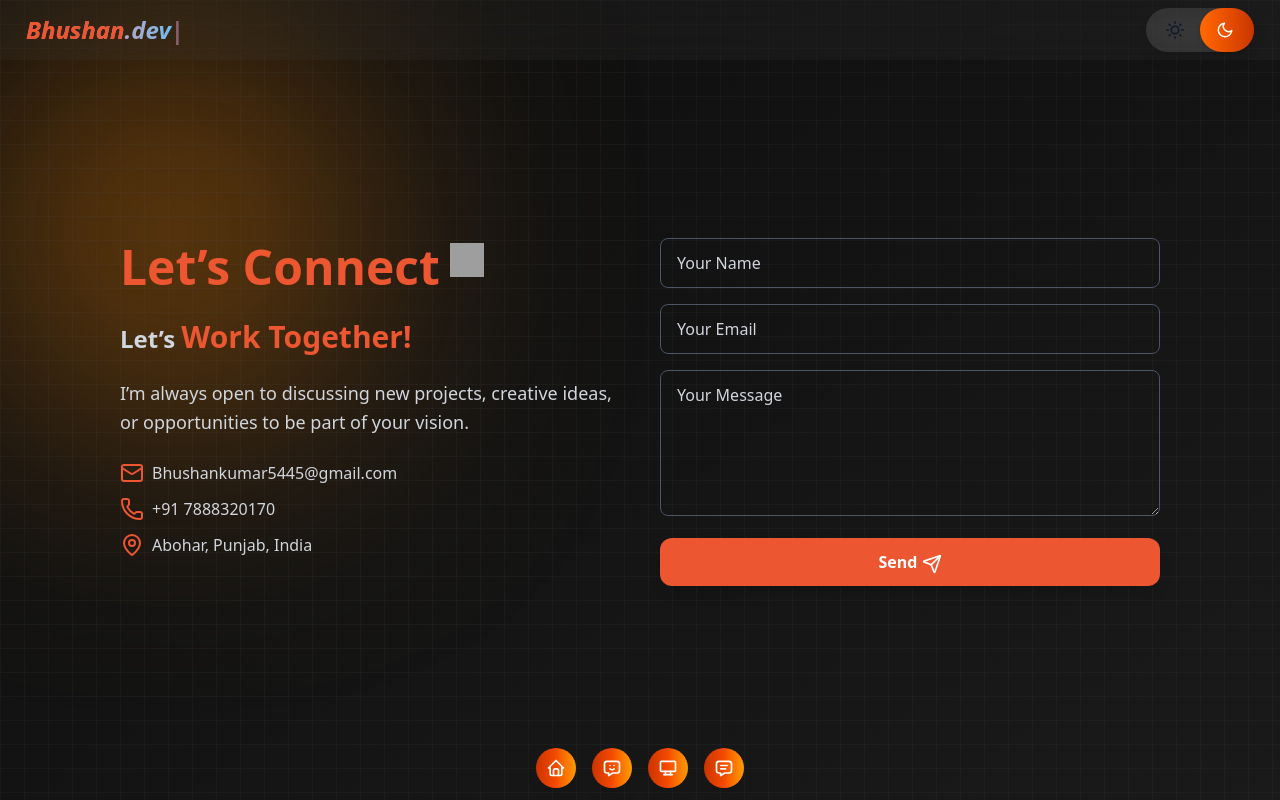
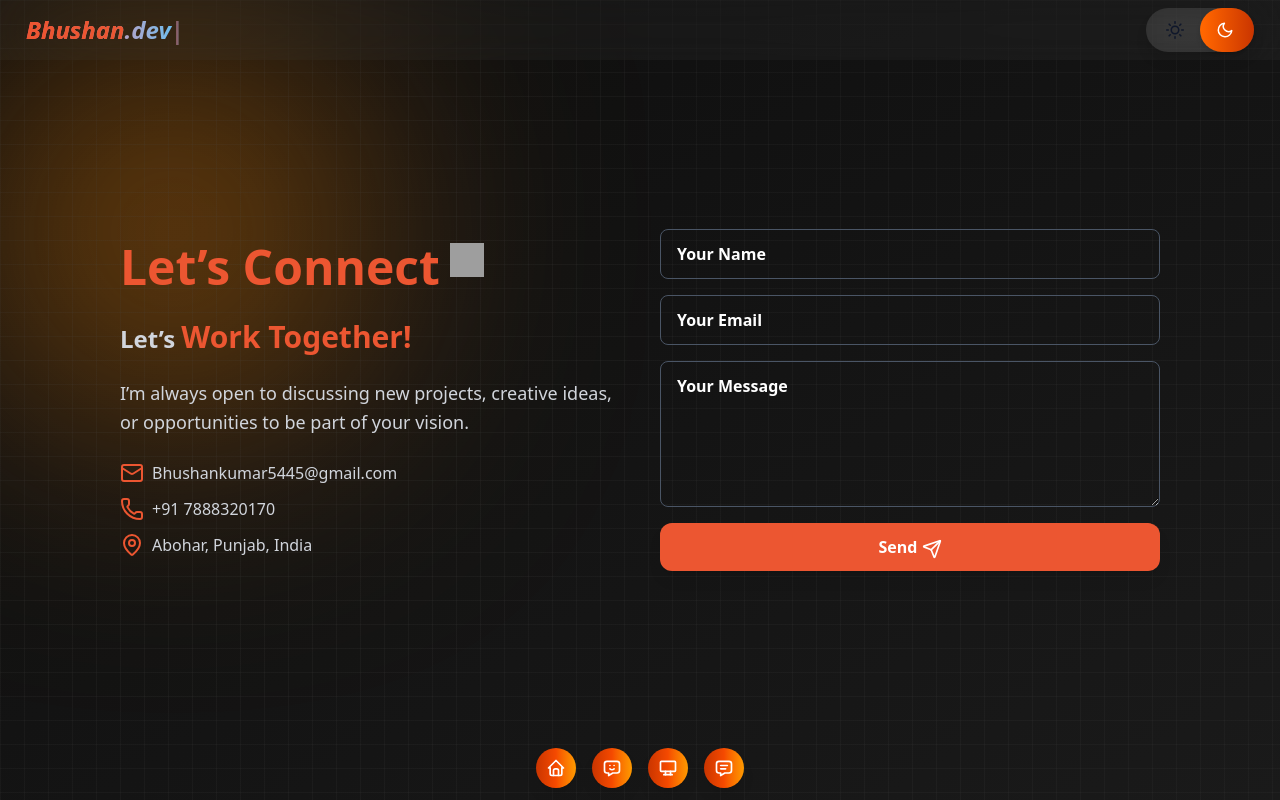
Before and after one commit to lovishverma1435/lovey-s_portfolio, a React (Vite) app: page /contact in a window 1280 px wide. Built offline with nearby package versions, Linux system fonts and the light colour scheme; grey boxes are pictures that could not be loaded.

Commit message:
first commit

```diff
--- a/package.json
+++ b/package.json
@@ -10,6 +10,7 @@
     "preview": "vite preview"
   },
   "dependencies": {
+    "@emailjs/browser": "^4.4.1",
     "@tabler/icons-react": "^3.34.1",
     "@tailwindcss/vite": "^4.1.13",
     "aos": "^2.3.4",
--- a/src/App.css
+++ b/src/App.css
@@ -7,7 +7,9 @@
 
 @theme{
      --font-inter:" "Inter", sans-serif";
+     --color-OrangeCustom:#ec5631
 }
+
 @keyframes float {
   0%, 100% {
     transform: translateY(0);
--- a/src/pages/Contact.jsx
+++ b/src/pages/Contact.jsx
@@ -1,8 +1,10 @@
-import React, { useState } from "react";
+import React, { useRef, useState } from "react";
 import { Mail, Phone, MapPin, Send } from "lucide-react";
 import { useTheme } from "../Theme/ThemeProvider";
 import AOS from "aos";
 import "aos/dist/aos.css";
+import emailjs from "@emailjs/browser";
+import "../App.css"
 const Contact = () => {
   const [loading, setLoading] = useState(false);
   AOS.init({
@@ -11,11 +13,28 @@ const Contact = () => {
     offset: 0,
   });
   const { theme } = useTheme();
-
+  const formRef = useRef();
   const handleSubmit = (e) => {
     e.preventDefault();
     setLoading(true);
-    setTimeout(() => setLoading(false), 2000);
+
+    emailjs.sendForm(
+      "service_kce2ghc",
+      "template_ultuuzk",
+      formRef.current,
+      "dzadLep3geGSzN2Fo"
+    )
+
+      .then((result) => {
+        console.log("Email sent successfully:", result.text);
+        alert("Message sent successfully!");
+        setLoading(false);
+        formRef.current.reset();
+      }, (error) => {
+        console.error("Email sending error:", error.text);
+        alert("Failed to send message.");
+        setLoading(false);
+      });
   };
 
   return (
@@ -25,75 +44,77 @@ const Contact = () => {
       <div className="container mx-auto px-4  value  h-screen gap-10 py-20">
         {/* Left Side */}
         <div className="flex-1 flex flex-col gap-6">
-          <h1 data-aos="fade-right"  data-aos-delay="200" className="flex text-4xl lg:text-5xl font-bold text-[#ec5631] gap-[10px]">
+          <h1 data-aos="fade-right" data-aos-delay="200" className="flex text-4xl lg:text-5xl font-bold text-OrangeCustom gap-[10px]">
             Let’s Connect <iframe title="id" src="https://lottie.host/embed/a8c326ab-79af-4c6a-ae2e-44fce48336e3/CguXzoecsQ.lottie " className="w-[34px] h-[34px]"></iframe>
           </h1>
-          <h2  data-aos="fade-right"  data-aos-delay="400" className="text-2xl font-bold pt-1">
-            Let’s <span className="text-[#ec5631] font-extrabold text-3xl">Work Together!</span>
+          <h2 data-aos="fade-right" data-aos-delay="400" className="text-2xl font-bold pt-1">
+            Let’s <span className="text-OrangeCustom font-extrabold text-3xl">Work Together!</span>
           </h2>
-          <p  data-aos="fade-right"  data-aos-delay="600" className="text-lg leading-relaxed">
+          <p data-aos="fade-right" data-aos-delay="600" className="text-lg leading-relaxed">
             I’m always open to discussing new projects, creative ideas, or
             opportunities to be part of your vision.
           </p>
 
           {/* Contact Info */}
           <div className="flex flex-col gap-3">
-            <p  data-aos="fade-right"  data-aos-delay="800" className="flex items-center gap-2 ">
-              <Mail className="text-[#ec5631]" />
-              <a href="mailto:Bhushankumar5445@gmail.com" className="hover:underline hover:text-[#ec5631]">
+            <p data-aos="fade-right" data-aos-delay="800" className="flex items-center gap-2 ">
+              <Mail className="text-OrangeCustom" />
+              <a href="mailto:Bhushankumar5445@gmail.com" className="hover:underline hover:text-OrangeCustom">
                 Bhushankumar5445@gmail.com
               </a>
             </p>
 
-            <p  data-aos="fade-right"  data-aos-delay="1000" className="flex items-center gap-2 ">
-              <Phone className="text-[#ec5631]" />
-              <a href="tel:+917888320170" className="hover:underline hover:text-[#ec5631]">
+            <p data-aos="fade-right" data-aos-delay="1000" className="flex items-center gap-2 ">
+              <Phone className="text-OrangeCustom" />
+              <a href="tel:+917888320170" className="hover:underline hover:text-OrangeCustom">
                 +91 7888320170
               </a>
             </p>
 
-            <p  data-aos="fade-right"  data-aos-delay="1200" className="flex items-center gap-2 ">
-              <MapPin className="text-[#ec5631]" />
+            <p data-aos="fade-right" data-aos-delay="1200" className="flex items-center gap-2 ">
+              <MapPin className="text-OrangeCustom" />
               <a href="https://www.google.com/maps/place/Abohar,+Punjab,+India" target="_blank" className="hover:underline hover:text-[#ec5631]">Abohar, Punjab, India</a>
             </p>
           </div>
         </div>
 
         {/* Right Side (Form) */}
-        <div className={`flex-1 w-full   ${theme ? "text-black " : "text-gray-300 "} `}>
-          <form
-            onSubmit={handleSubmit}
-            className="flex flex-col gap-4 mt-6 bg-transparent"
-          >
-            <div data-aos="fade-up"  data-aos-delay="200">
+        <div className="flex-1 max-w-[500px]  w-full">
+          <form ref={formRef} onSubmit={handleSubmit} className="flex flex-col gap-4 bg-transparent">
+            <div data-aos="fade-down" data-aos-delay="800" className="flex flex-col w-full">
             <input
               type="text"
+              name="from_name"
               placeholder="Your Name"
-              className={`${theme ? " placeholder-black text-black" :"text-gray-300 placeholder-gray-300"} bg-transparent w-full   border border-gray-600 rounded-lg px-4 py-3 focus:outline-none focus:ring-2 focus:ring-[#ec5631]`}
-            />
-            </div>
-           <div data-aos="fade-up"  data-aos-delay="400" >
+              required
+              className={`${theme ? "placeholder-black" : "placeholder-white"} bg-transparent border z-0 border-gray-600 rounded-lg px-4 py-3 focus:outline-none focus:ring-2 focus:ring-OrangeCustom font-semibold`}
+            /></div>
+            <div data-aos="fade-down" data-aos-delay="600" className="flex flex-col w-full">
             <input
               type="email"
+              name="reply_to"
               placeholder="Your Email"
-               className={`${theme ? " placeholder-black text-black" :"text-gray-300 placeholder-gray-300"} bg-transparent w-full   border border-gray-600 rounded-lg px-4 py-3 focus:outline-none focus:ring-2 focus:ring-[#ec5631]`}
-            />
-           </div>
-           <div data-aos="fade-up"  data-aos-delay="500" >
+              required
+              className={`${theme ? "placeholder-black" : "placeholder-white"} bg-transparent border z-0 border-gray-600 rounded-lg px-4 py-3 focus:outline-none focus:ring-2 focus:ring-OrangeCustom font-semibold`}
+            /></div>
+            <div data-aos="fade-down" data-aos-delay="400" className=" flex flex-col w-full">
               <textarea
+                name="message"
                 placeholder="Your Message"
                 rows="5"
-               className={`${theme ? " placeholder-black text-black" :"text-gray-300 placeholder-gray-300"} bg-transparent w-full   border border-gray-600 rounded-lg px-4 py-3 focus:outline-none focus:ring-2 focus:ring-[#ec5631]`}
+                required
+                className={`${theme ? "placeholder-black" : "placeholder-white"} bg-transparent border z-0 border-gray-600 rounded-lg px-4 py-3 focus:outline-none focus:ring-2 focus:ring-OrangeCustom font-semibold`}
               ></textarea>
             </div>
-
-            <button data-aos="fade-up"  data-aos-delay="500"
+            <div  data-aos="fade-down" data-aos-delay="200" className="flex flex-col w-full">
+            <button
               type="submit"
               disabled={loading}
-              className="bg-[#ec5631] text-white font-semibold py-3 px-6 rounded-xl hover:scale-105 transition-transform duration-300 shadow-lg disabled:opacity-50 mb-16 md:mb-0 cursor-pointer"
+              className="bg-OrangeCustom z-0 text-white font-semibold py-3 px-6 rounded-xl  hover:scale-105 transition-transform duration-300 shadow-lg disabled:opacity-50 mb-16 md:mb-0"
             >
               {loading ? "Sending..." : "Send"} <Send className="inline w-5 h-5" />
             </button>
+            </div>
           </form>
         </div>
       </div>
--- a/src/pages/Projects.jsx
+++ b/src/pages/Projects.jsx
@@ -44,14 +44,14 @@ const Projects = () => {
 
                   {/* Content */}
                   <div className="flex justify-between items-center mt-2">
-                    <h1 className="text-2xl text-[#ec5631] font-semibold tracking-wide">
+                    <h1 className="text-2xl text-OrangeCustom font-semibold tracking-wide">
                       {item.name}
                     </h1>
                     <Link
                       to={item.link}
                       target="_blank"
                       rel="noopener noreferrer"
-                      className="text-lg text-[#ec5631] px-4 py-2 rounded-xl font-medium border border-[#ec5631] group-hover:!text-white group-hover:bg-[#ec5631] transition-all duration-300"
+                      className="text-lg text-OrangeCustom px-4 py-2 rounded-xl font-medium border border-OrangeCustom group-hover:!text-white group-hover:bg-OrangeCustom transition-all duration-300"
                     >
                       Visit
                     </Link>
--- a/src/pages/Skills.jsx
+++ b/src/pages/Skills.jsx
@@ -71,7 +71,7 @@ const Skills = () => {
               {/* Progress Bar */}
               <div className="w-full bg-gray-700 h-2 rounded-full mt-2 overflow-hidden">
                 <div
-                  className="h-2 rounded-full bg-[#ec5631]"
+                  className="h-2 rounded-full bg-OrangeCustom"
                   style={{
                     width:
                       skill.level === "Expert"
```
Also changed, not shown: src/pages/About.jsx (+5 -5 lines), 1 other file (tests, documents, lock files or other folders). Lines whose indentation alone changed are shown as unchanged.
